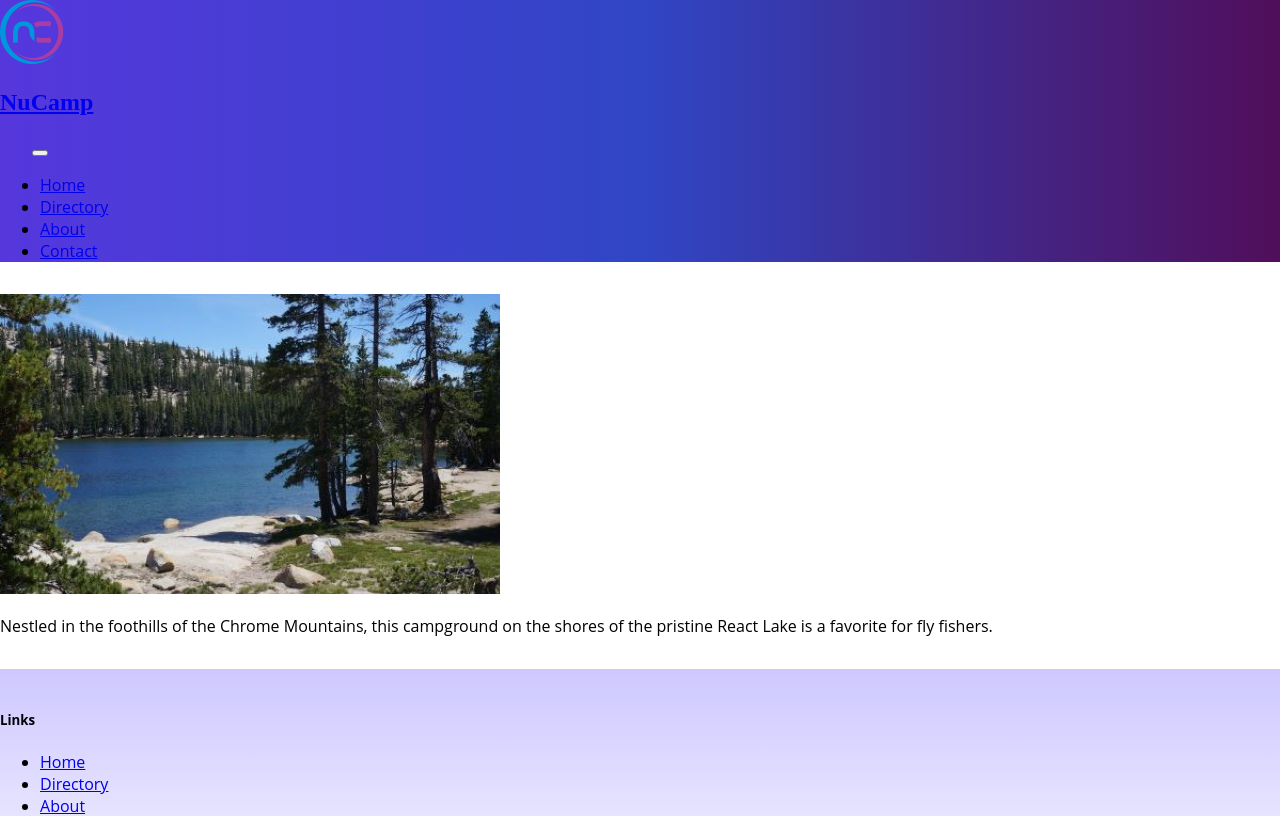
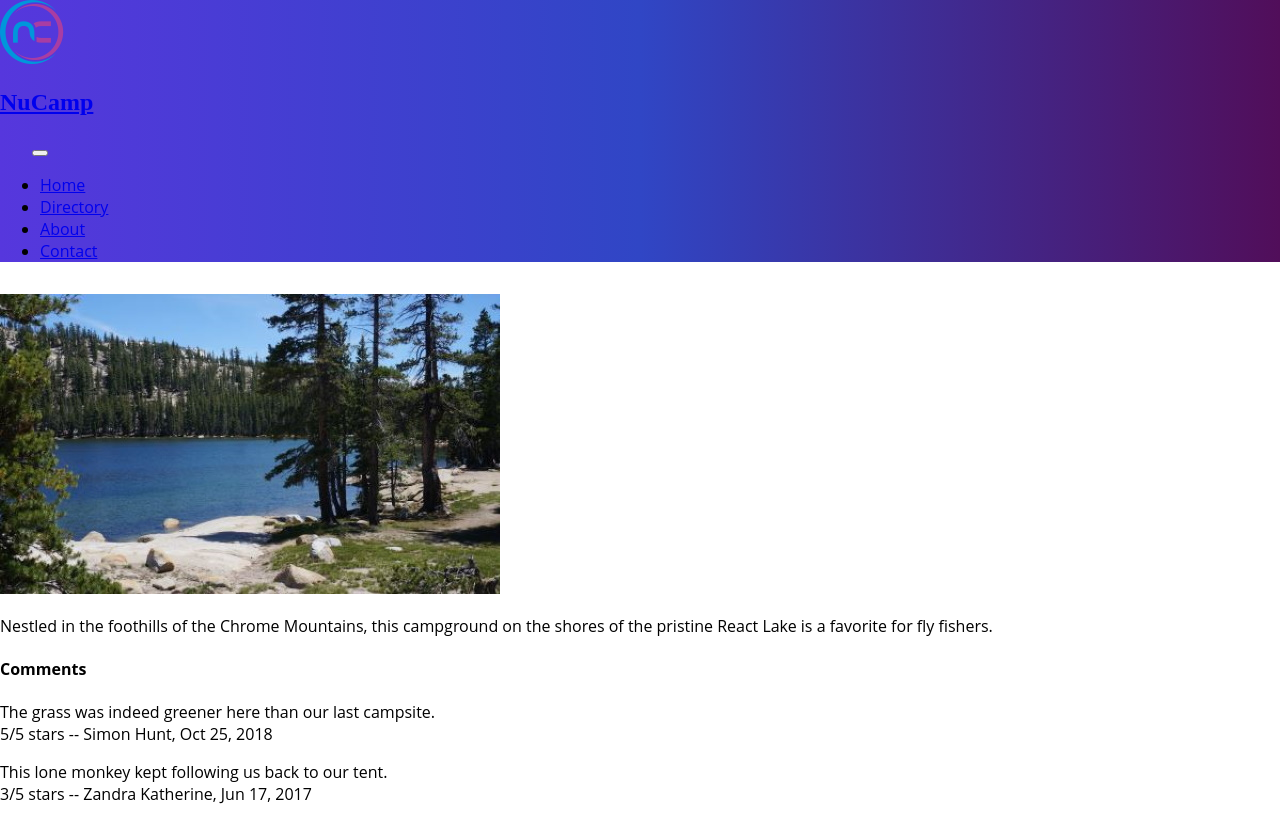
Before and after one commit to nicholasmullins/react_campground_site, a React (Create React App) app: page /directory/0 in a window 1280 px wide. Shown: the top 816 px of the page. Built offline with nearby package versions, Linux system fonts and the light colour scheme; the HTML template or start-up script is replaced by a standard one.

Commit message:
added Comments for each CampsiteDetail page and imported a list of ready made comments from a json file

```diff
--- a/src/features/campsites/CampsiteDetail.js
+++ b/src/features/campsites/CampsiteDetail.js
@@ -4,7 +4,7 @@
     const { image, name, description } = campsite;
 
     return (
-        <Col md='12' className='m-4'>
+        <Col md='5' className='m-1'>
             <Card>
                 <CardImg top src={image} alt={name} />
                 <CardBody>
--- /dev/null
+++ b/src/features/comments/Comment.js
@@ -0,0 +1,16 @@
+import { formatDate } from '../../utils/formatDate';
+
+const Comment = ( {comment} ) => {
+    const { text: commentText, rating, author, date } = comment;
+
+    return (
+        <p>
+            {commentText}
+            <br />
+            {rating}/5 stars -- {author}, {formatDate(date)}
+        </p>
+
+    );
+};
+
+export default Comment
--- /dev/null
+++ b/src/features/comments/CommentsList.js
@@ -0,0 +1,25 @@
+import { Col } from 'reactstrap';
+import Comment from './Comment';
+import { selectCommentsByCampsiteId } from './commentsSlice';
+
+const CommentsList = ({ campsiteId }) => {
+    const comments = selectCommentsByCampsiteId(campsiteId);
+
+    if (comments && comments.length > 0) {
+        return (
+            <Col md='5' className='m-1'>
+                <h4>Comments</h4>
+                {comments.map((comment) => {
+                    return <Comment key={comment.id} comment={comment} />
+                })}
+            </Col>
+        );
+    }
+    return (
+        <Col md='5' className='m-1'>
+            There are no comments for this campsite yet.
+        </Col>
+    );
+};
+
+export default CommentsList
--- /dev/null
+++ b/src/features/comments/commentsSlice.js
@@ -0,0 +1,8 @@
+import { COMMENTS } from '../../app/shared/COMMENTS';
+
+
+export const selectCommentsByCampsiteId = (campsiteId) => {
+    return COMMENTS.filter(
+        (comment) => comment.campsiteId === parseInt(campsiteId)
+    );
+};
--- a/src/pages/CampsiteDetailPage.js
+++ b/src/pages/CampsiteDetailPage.js
@@ -1,6 +1,7 @@
 import { Container, Row } from 'reactstrap';
 import { useParams } from 'react-router-dom';
 import { selectCampsiteById } from '../features/campsites/campsitesSlice';
+import CommentsList from '../features/comments/CommentsList';
 import CampsiteDetail from '../features/campsites/CampsiteDetail';
 
 const CampsiteDetailPage = () => {
@@ -11,6 +12,7 @@
         <Container>
             <Row>
                 <CampsiteDetail campsite={campsite} />
+                <CommentsList campsiteId={campsiteId} />
             </Row>
         </Container>
     )
--- /dev/null
+++ b/src/utils/formatDate.js
@@ -0,0 +1,7 @@
+export const formatDate = (date) => {
+    return new Intl.DateTimeFormat('en-US', {
+        year: 'numeric',
+        month: 'short',
+        day: '2-digit'
+    }).format(new Date(Date.parse(date)));
+};
```
